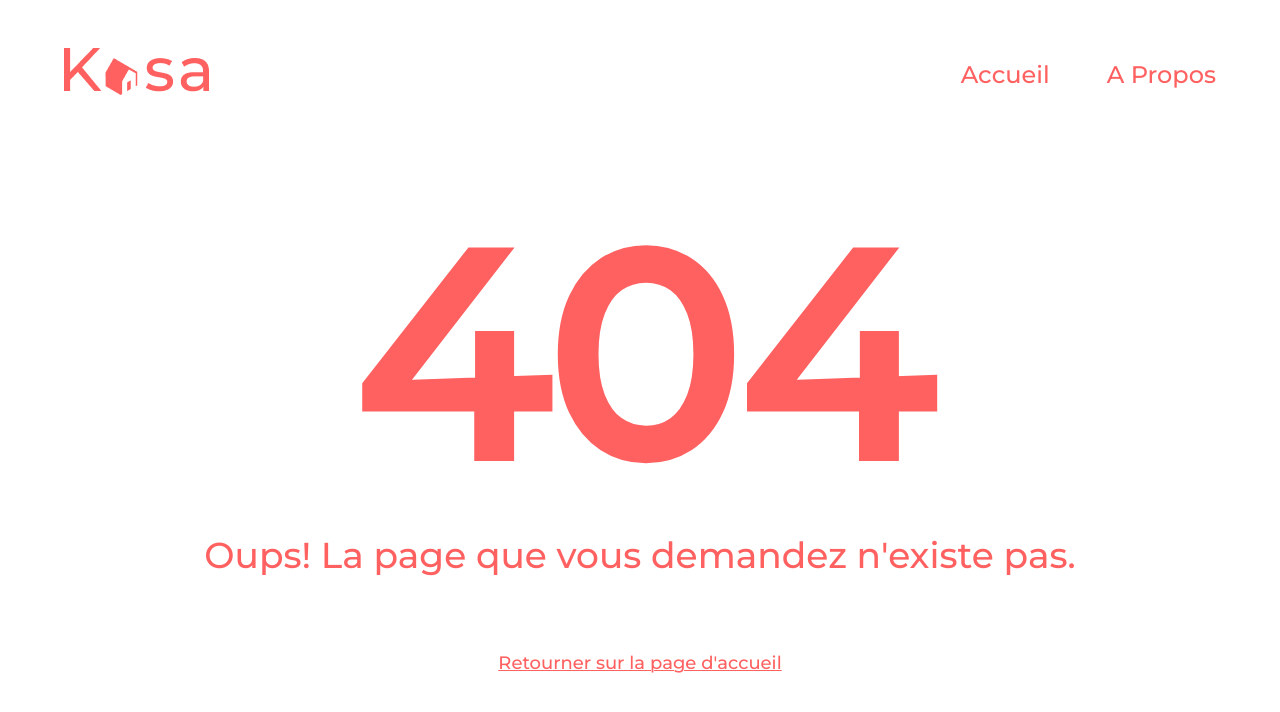
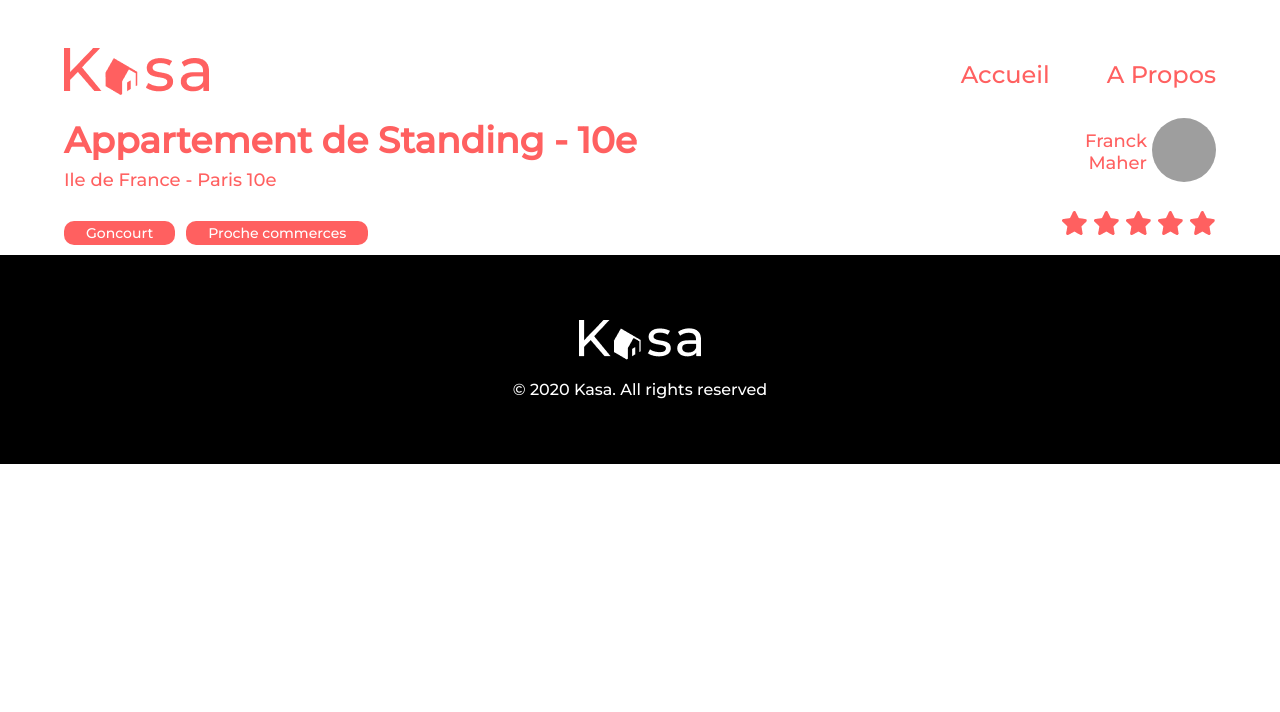
Before and after one commit to lindmon/Kasa, a React (Create React App) app: page /accommodation/0979876d in a window 1280 px wide. Before the commit this address had no page. Shown: the top 712 px of the page. Built offline with nearby package versions, Linux system fonts and the light colour scheme; grey boxes are pictures that could not be loaded.

Commit message:
accomodation pages added without carrousel

```diff
--- a/src/App.js
+++ b/src/App.js
@@ -2,6 +2,7 @@ import React from "react";
 import Home from './pages/home/Home'
 import About from './pages/about/About';
 import Error from "./pages/error/Error";
+import Accommodation from "./pages/accommodation/Accommodation";
 import {createBrowserRouter, RouterProvider,} from "react-router-dom";
 
 const router = createBrowserRouter([
@@ -12,6 +13,10 @@ const router = createBrowserRouter([
   {
     path: "/about",
     element: <About />,
+  },
+  {
+    path: "/accommodation/:id",
+    element: <Accommodation />,
   },
   {
     path: "*",
--- /dev/null
+++ b/src/pages/accommodation/Accommodation.js
@@ -0,0 +1,78 @@
+import './accommodation.scss';
+import Header from '../../components/header/Header';
+import Footer from '../../components/footer/Footer';
+import { useParams } from 'react-router-dom';
+import data from '../../data/data';
+import greyStar from '../../assets/grey-star.png';
+import orangeStar from '../../assets/orange-star.png';
+
+// import { useEffect } from 'react';
+
+
+
+function Accommodation() {
+    const id = useParams('id').id;
+    const placeInfo = data.filter(data => data.id === id)[0];
+    const rating = placeInfo.rating;
+    const array = [1,2,3,4,5];
+
+    // useEffect(() => {
+    //     const placeInfo = data.filter(data => data.id === id);
+
+
+    // }, [id]);
+
+
+
+
+
+    return(
+        <div>
+            <Header />
+            <main className='place_section'>
+                <div className="place_info">
+                    <div>
+                    <h1 className='place_info_title'>{placeInfo.title}</h1>
+                    <p className='place_info_location'>{placeInfo.location}</p>
+                    </div>
+                    <div className="place_info_tags">
+                        {placeInfo.tags.map((tag,index) => {
+                            return(
+                                <p key={index} >{tag}</p>
+                            )
+                         })}
+                    </div>
+                </div>
+                <div className="place_info_host">
+                        <div className="place_info_host_container">
+                            <div className="place_info_host_name">
+                            {placeInfo.host.name}
+                            </div>
+                            <div className="place_info_host_img">
+                               <img src={placeInfo.host.picture} alt={`${placeInfo.host.name}`} />
+                            </div>
+
+
+                        </div>
+                        <div className="place_info_host_stars">
+                            {   array.map( number => {
+                                return(
+                                    <img src={(number <= rating)? orangeStar: greyStar } alt={`cette logement est ${rating} de 5 comme évaluations`} />
+                                )
+                             })
+                            }
+                        </div>
+                </div>
+
+
+
+
+            </main>
+
+            <Footer />
+        </div>
+
+    )
+}
+
+export default Accommodation
--- /dev/null
+++ b/src/pages/accommodation/accommodation.scss
@@ -0,0 +1,117 @@
+@import '../../styles/main.scss';
+
+.place_section{
+    width: 90%;
+    margin: 10px auto;
+    display: flex;
+    flex-direction: row;
+    justify-content: space-between;
+    color: $color-text-orange;
+    @media screen and (max-width: 900px){
+        flex-direction: column;
+    }
+    .place_info{
+        display: flex;
+        flex-direction: column;
+        justify-content: space-between;
+    }
+    .place_info_title{
+        font-size: 36px;
+        @media screen and (max-width: 900px){
+            font-size: 18px;
+        }
+    }
+    .place_info_location{
+        font-size: 18px;
+        margin-top: 7px;
+        margin-bottom: 20px;
+        @media screen and (max-width: 900px){
+            font-size: 14px;
+            margin-bottom: 8px;
+        }
+    }
+    .place_info_tags{
+
+        display: flex ;
+        flex-wrap: wrap;
+        gap: 3px;
+
+        p{
+            background-color: $color-text-orange;
+            color: $color-text-white;
+            border-radius: 10px;
+            padding: 3px 22px;
+            margin-right: 8px;
+            font-size: 14px;
+            cursor: pointer;
+            @media screen and (max-width: 900px){
+               font-size: 10px;
+            }
+        }
+    }
+    .place_info_host{
+        display: flex;
+        flex-direction: column;
+        gap: 25px;
+        @media screen and (max-width: 900px){
+            flex-direction: row-reverse;
+            align-items: center;
+            gap: none;
+            justify-content: space-between;
+
+        }
+    }
+    .place_info_host_container{
+        display: flex;
+        flex-direction: row;
+        justify-content: flex-end;
+        align-items: center;
+        max-width: 150px;
+        margin-left: 10px;
+        @media screen and (max-width: 900px){
+           max-width: 57px;
+
+        }
+    }
+    .place_info_host_name{
+        font-size: 18px;
+        text-align: end;
+        margin-right: 5px;
+        @media screen and (max-width: 900px){
+            font-size: 12px;
+
+        }
+    }
+    .place_info_host_img img{
+        border-radius: 100px;
+        height: 64px ;
+        width: 64px;
+        @media screen and (max-width: 900px){
+           height: 32px;
+           width: 32px;
+
+        }
+    }
+    .place_info_host_stars{
+        display: flex;
+        flex-direction: row;
+        justify-content: space-around;
+        flex-wrap: nowrap;
+        align-items: flex-start;
+        margin-bottom: 10px;
+        @media screen and (max-width: 900px){
+            align-items: center;
+            margin-bottom: 0;
+
+         }
+
+        img {
+            margin-left: 5px;
+            @media screen and (max-width: 900px){
+               height: 13px;
+
+            }
+        }
+    }
+
+}
```
Also changed, not shown: src/components/gallery/Gallery.js (+6 -6 lines), src/assets/grey-star.png (added), src/assets/orange-star.png (added).
